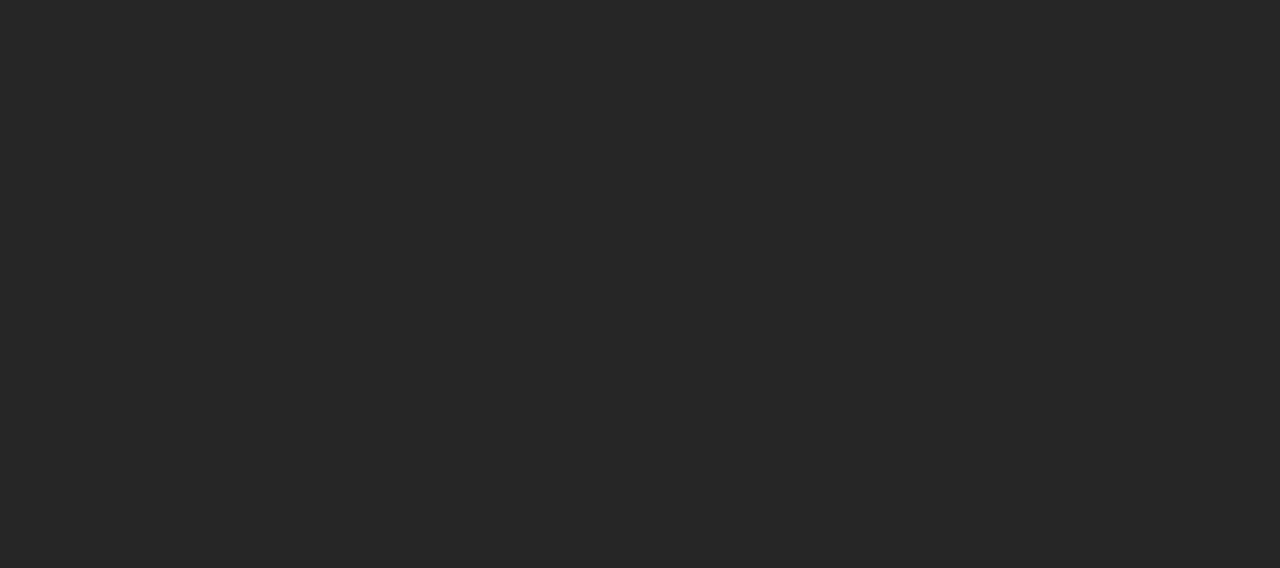
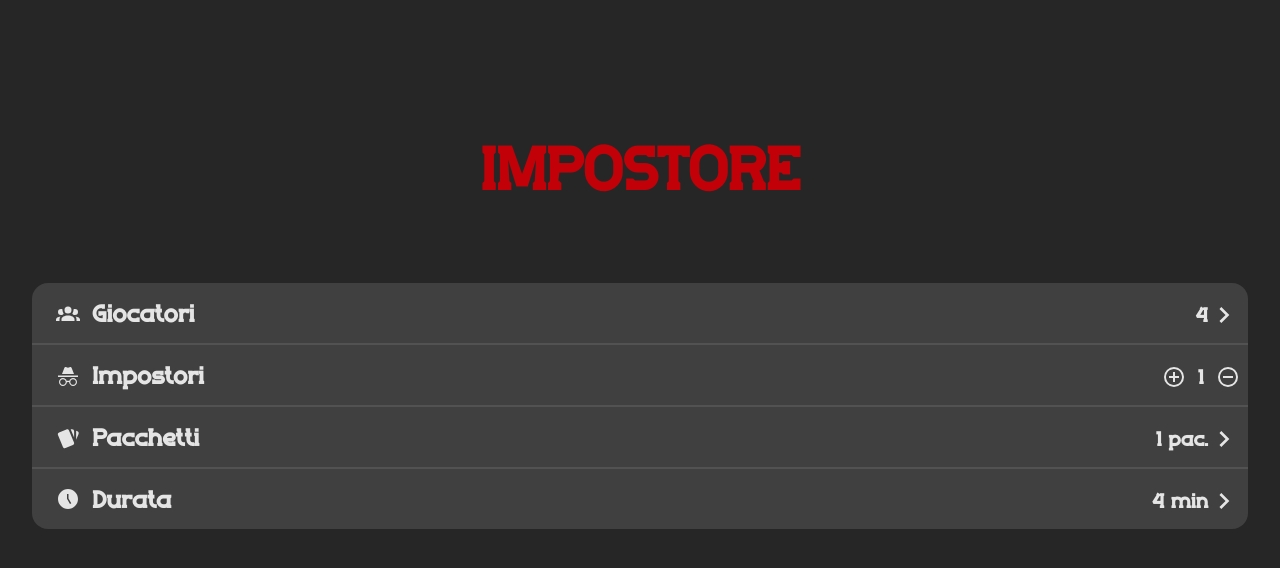
Before and after one commit to Maximilian284/impostor-game, a Vue app: page /new-game in a window 1280 px wide. Shown: the top 568 px of the page. Built offline with nearby package versions, Linux system fonts and the light colour scheme.

Commit message:
Aggiunto impostazioni nuova partita (solo UI)

```diff
--- a/src/components/icons/Icon.vue
+++ /dev/null
@@ -1,4 +0,0 @@
-<!-- Alcune icone di material design https://pictogrammers.com/library/mdi/ -->
-<template>
-
-</template>
--- /dev/null
+++ b/src/components/icons/IconArrowRight.vue
@@ -0,0 +1,6 @@
+<template>
+  <svg xmlns="http://www.w3.org/2000/svg" viewBox="0 0 24 24">
+    <title>chevron-right</title>
+    <path d="M8.59,16.58L13.17,12L8.59,7.41L10,6L16,12L10,18L8.59,16.58Z" />
+  </svg>
+</template>
--- /dev/null
+++ b/src/components/icons/IconCards.vue
@@ -0,0 +1,6 @@
+<template>
+  <svg xmlns="http://www.w3.org/2000/svg" viewBox="0 0 24 24">
+    <title>cards</title>
+    <path d="M21.47,4.35L20.13,3.79V12.82L22.56,6.96C22.97,5.94 22.5,4.77 21.47,4.35M1.97,8.05L6.93,20C7.24,20.77 7.97,21.24 8.74,21.26C9,21.26 9.27,21.21 9.53,21.1L16.9,18.05C17.65,17.74 18.11,17 18.13,16.26C18.14,16 18.09,15.71 18,15.45L13,3.5C12.71,2.73 11.97,2.26 11.19,2.25C10.93,2.25 10.67,2.31 10.42,2.4L3.06,5.45C2.04,5.87 1.55,7.04 1.97,8.05M18.12,4.25A2,2 0 0,0 16.12,2.25H14.67L18.12,10.59" />
+  </svg>
+</template>
--- /dev/null
+++ b/src/components/icons/IconClock.vue
@@ -0,0 +1,6 @@
+<template>
+  <svg xmlns="http://www.w3.org/2000/svg" viewBox="0 0 24 24">
+    <title>clock-time-five</title>
+    <path d="M12 2C6.5 2 2 6.5 2 12C2 17.5 6.5 22 12 22C17.5 22 22 17.5 22 12S17.5 2 12 2M14 17L11 11.8V7H12.5V11.4L15.3 16.3L14 17Z" />
+  </svg>
+</template>
--- /dev/null
+++ b/src/components/icons/IconMinusCircle.vue
@@ -0,0 +1,6 @@
+<template>
+  <svg xmlns="http://www.w3.org/2000/svg" viewBox="0 0 24 24">
+    <title>minus-circle-outline</title>
+    <path d="M12,20C7.59,20 4,16.41 4,12C4,7.59 7.59,4 12,4C16.41,4 20,7.59 20,12C20,16.41 16.41,20 12,20M12,2A10,10 0 0,0 2,12A10,10 0 0,0 12,22A10,10 0 0,0 22,12A10,10 0 0,0 12,2M7,13H17V11H7" />
+  </svg>
+</template>
--- /dev/null
+++ b/src/components/icons/IconPlayers.vue
@@ -0,0 +1,7 @@
+<!-- Alcune icone di material design https://pictogrammers.com/library/mdi/ -->
+<template>
+  <svg xmlns="http://www.w3.org/2000/svg" viewBox="0 0 24 24">
+    <title>account-group</title>
+    <path d="M12,5.5A3.5,3.5 0 0,1 15.5,9A3.5,3.5 0 0,1 12,12.5A3.5,3.5 0 0,1 8.5,9A3.5,3.5 0 0,1 12,5.5M5,8C5.56,8 6.08,8.15 6.53,8.42C6.38,9.85 6.8,11.27 7.66,12.38C7.16,13.34 6.16,14 5,14A3,3 0 0,1 2,11A3,3 0 0,1 5,8M19,8A3,3 0 0,1 22,11A3,3 0 0,1 19,14C17.84,14 16.84,13.34 16.34,12.38C17.2,11.27 17.62,9.85 17.47,8.42C17.92,8.15 18.44,8 19,8M5.5,18.25C5.5,16.18 8.41,14.5 12,14.5C15.59,14.5 18.5,16.18 18.5,18.25V20H5.5V18.25M0,20V18.5C0,17.11 1.89,15.94 4.45,15.6C3.86,16.28 3.5,17.22 3.5,18.25V20H0M24,20H20.5V18.25C20.5,17.22 20.14,16.28 19.55,15.6C22.11,15.94 24,17.11 24,18.5V20Z" />
+  </svg>
+</template>
--- /dev/null
+++ b/src/components/icons/IconPlusCircle.vue
@@ -0,0 +1,6 @@
+<template>
+  <svg xmlns="http://www.w3.org/2000/svg" viewBox="0 0 24 24">
+    <title>plus-circle-outline</title>
+    <path d="M12,20C7.59,20 4,16.41 4,12C4,7.59 7.59,4 12,4C16.41,4 20,7.59 20,12C20,16.41 16.41,20 12,20M12,2A10,10 0 0,0 2,12A10,10 0 0,0 12,22A10,10 0 0,0 22,12A10,10 0 0,0 12,2M13,7H11V11H7V13H11V17H13V13H17V11H13V7Z" />
+  </svg>
+</template>
--- /dev/null
+++ b/src/components/icons/IconSpy.vue
@@ -0,0 +1,6 @@
+<template>
+  <svg xmlns="http://www.w3.org/2000/svg" viewBox="0 0 24 24">
+    <title>spy</title>
+    <path d="M17.06 13C15.2 13 13.64 14.33 13.24 16.1C12.29 15.69 11.42 15.8 10.76 16.09C10.35 14.31 8.79 13 6.94 13C4.77 13 3 14.79 3 17C3 19.21 4.77 21 6.94 21C9 21 10.68 19.38 10.84 17.32C11.18 17.08 12.07 16.63 13.16 17.34C13.34 19.39 15 21 17.06 21C19.23 21 21 19.21 21 17C21 14.79 19.23 13 17.06 13M6.94 19.86C5.38 19.86 4.13 18.58 4.13 17S5.39 14.14 6.94 14.14C8.5 14.14 9.75 15.42 9.75 17S8.5 19.86 6.94 19.86M17.06 19.86C15.5 19.86 14.25 18.58 14.25 17S15.5 14.14 17.06 14.14C18.62 14.14 19.88 15.42 19.88 17S18.61 19.86 17.06 19.86M22 10.5H2V12H22V10.5M15.53 2.63C15.31 2.14 14.75 1.88 14.22 2.05L12 2.79L9.77 2.05L9.72 2.04C9.19 1.89 8.63 2.17 8.43 2.68L6 9H18L15.56 2.68L15.53 2.63Z" />
+  </svg>
+</template>
--- a/src/views/NewGameView.vue
+++ b/src/views/NewGameView.vue
@@ -1,8 +1,66 @@
 <script setup lang="ts">
+import IconPlayers from '@/components/icons/IconPlayers.vue'
+import IconArrowRight from '@/components/icons/IconArrowRight.vue'
+import IconSpy from '@/components/icons/IconSpy.vue'
+import IconPlusCircle from '@/components/icons/IconPlusCircle.vue'
+import IconMinusCircle from '@/components/icons/IconMinusCircle.vue'
+import IconClock from '@/components/icons/IconClock.vue'
+import IconCards from '@/components/icons/IconCards.vue'
+import { ref, watch } from 'vue'
+
+const players = ref(4)
+const impostors = ref(1)
+const duration = ref(4)
+const packets = ref(1)
+
+function changeImpostors(n: number) {
+  if (impostors.value + n >= 1 && impostors.value + n < players.value) {
+    impostors.value += n
+  }
+}
+
+watch(players, () => {
+  duration.value = players.value
+})
 </script>
 
 <template>
   <div class="flex flex-col justify-center items-center h-screen w-screen bg-neutral-800 overflow-hidden">
-
+    <p class="text-red-700 font-extrabold text-6xl mb-20 -mt-[8rem]">IMPOSTORE</p>
+    <div class="w-[calc(100%-4rem)]">
+      <button class="w-full bg-neutral-700 text-neutral-200 pt-4 pb-3 border-b-2 rounded-t-2xl border-neutral-600 text-2xl font-semibold text-left flex pl-6">
+        <IconPlayers class="inline w-6 h-6 mr-3 mt-0.5 fill-neutral-200"/>
+        Giocatori
+        <div class="ml-auto flex items-center text-xl pr-2">
+          <p class="pt-1">{{ players }}</p>
+          <IconArrowRight class="inline w-8 h-8 fill-neutral-200"/>
+        </div>
+      </button>
+      <button class="w-full bg-neutral-700 text-neutral-200 pt-4 pb-3 border-b-2 border-neutral-600 text-2xl font-semibold text-left flex pl-6">
+        <IconSpy class="inline w-6 h-6 mr-3 mt-1 fill-neutral-200"/>
+        Impostori
+        <div class="ml-auto flex items-center text-xl pr-2">
+          <IconPlusCircle class="inline w-6 h-6 mr-3 fill-neutral-200" @click="changeImpostors(1)"/>
+          <p class="pt-1">{{ impostors }}</p>
+          <IconMinusCircle class="inline w-6 h-6 ml-3 fill-neutral-200" @click="changeImpostors(-1)"/>
+        </div>
+      </button>
+      <button class="w-full bg-neutral-700 text-neutral-200 pt-4 pb-3 border-b-2 border-neutral-600 text-2xl font-semibold text-left flex pl-6">
+        <IconCards class="inline w-6 h-6 mr-3 mt-1 fill-neutral-200"/>
+        Pacchetti
+        <div class="ml-auto flex items-center text-xl pr-2">
+          <p class="pt-1">{{ packets }} pac.</p>
+          <IconArrowRight class="inline w-8 h-8 fill-neutral-200"/>
+        </div>
+      </button>
+      <button class="w-full bg-neutral-700 text-neutral-200 pt-4 pb-3 rounded-b-2xl text-2xl font-semibold text-left flex pl-6">
+        <IconClock class="inline w-6 h-6 mr-3 mt-0.5 fill-neutral-200"/>
+        Durata
+        <div class="ml-auto flex items-center text-xl pr-2">
+          <p class="pt-1">{{ duration }} min</p>
+          <IconArrowRight class="inline w-8 h-8 fill-neutral-200"/>
+        </div>
+      </button>
+    </div>
   </div>
 </template>
```
